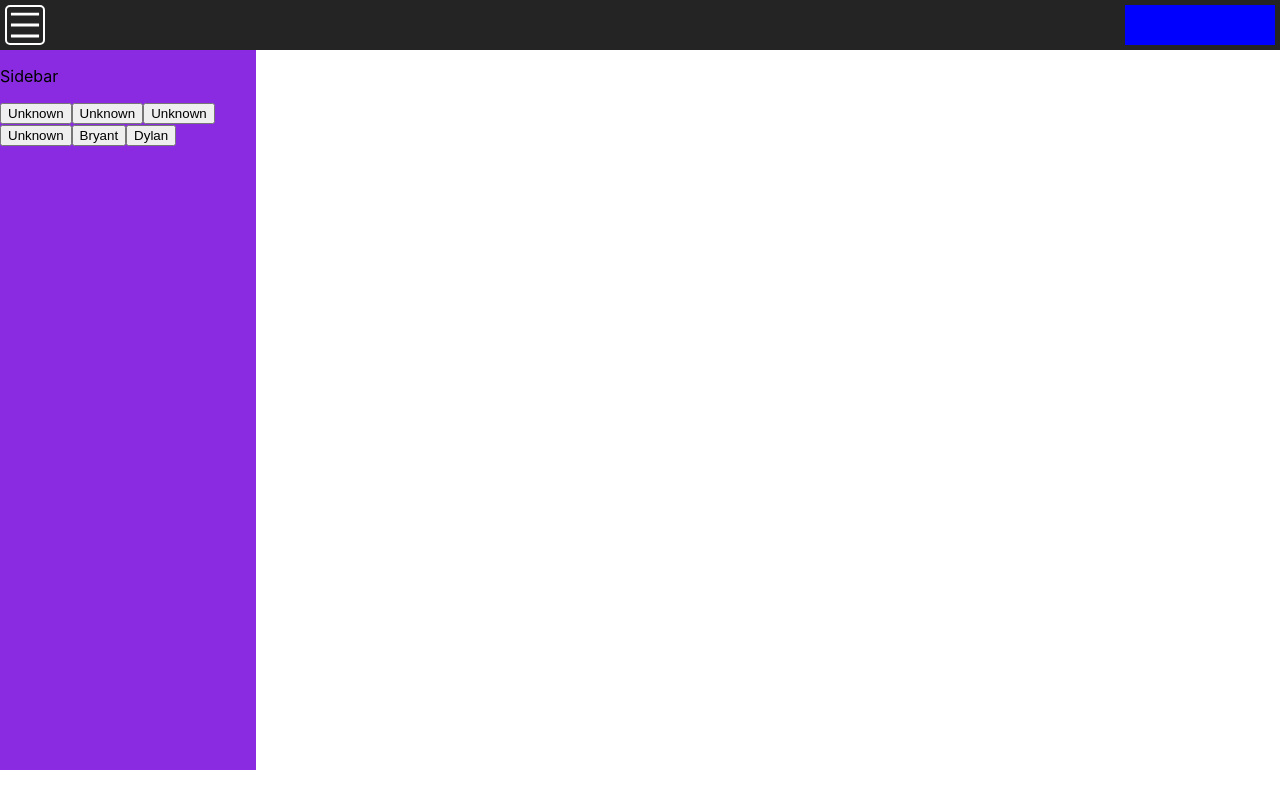
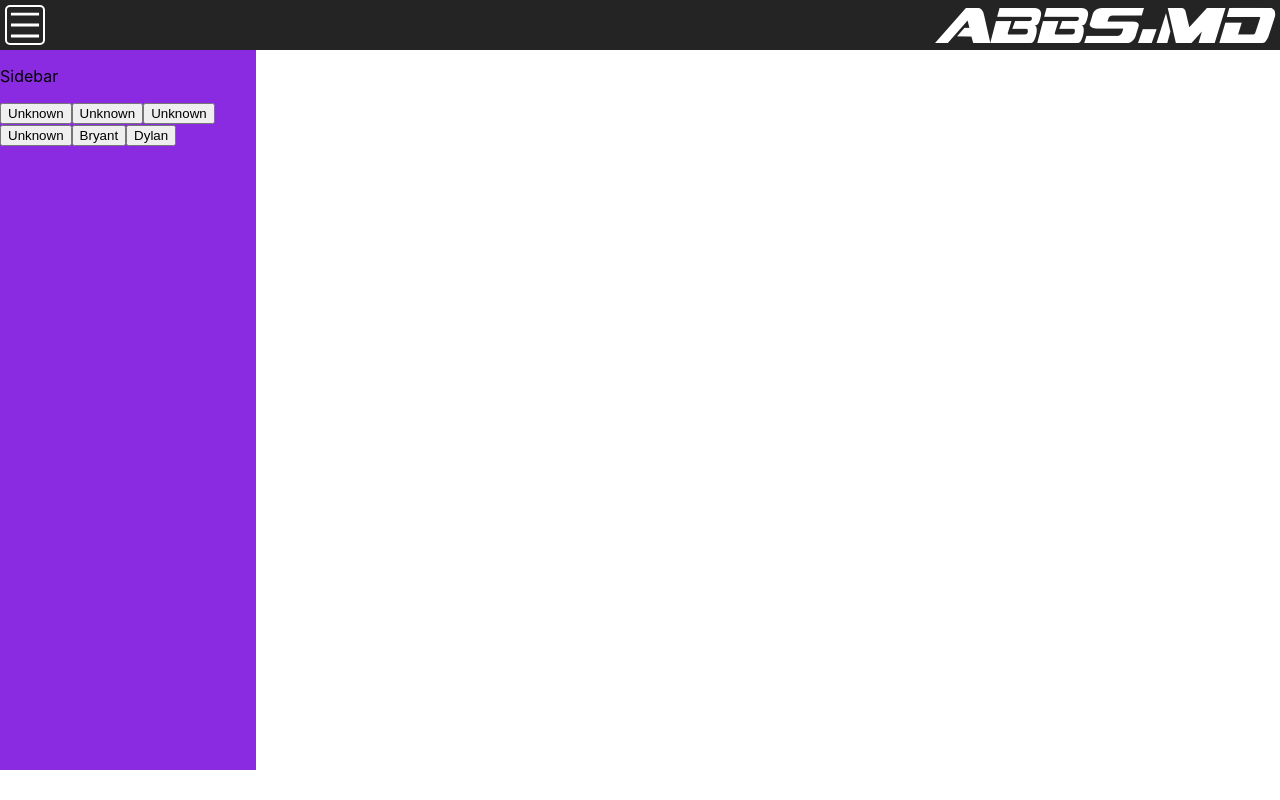
Before and after one commit to DylanLovell93/squad-scp, a React (Create React App) app: page / in a window 1280 px wide. Built offline with nearby package versions, Linux system fonts and the light colour scheme.

Commit message:
logo v1, added font

```diff
--- a/src/Components/Nav/Logo.css
+++ b/src/Components/Nav/Logo.css
@@ -1,6 +1,8 @@
 .Logo {
-  background-color: blue;
   height: 40px;
-  width: 150px;
+  width: 340px;
   align-self: center;
 }
+.Logo:hover {
+  cursor: default;
+}
--- a/src/Components/Nav/Logo.jsx
+++ b/src/Components/Nav/Logo.jsx
@@ -1,7 +1,12 @@
 import './Logo.css';
+import Letter from './Logo/Letter';
 
 const Logo = () => {
-  return <div className="Logo"></div>;
+  const word = 'abbs.md';
+  const editedWord = word
+    .split('')
+    .map((char) => <Letter singleLetter={char} />);
+  return <div className="Logo">{editedWord}</div>;
 };
 
 export default Logo;
--- /dev/null
+++ b/src/Components/Nav/Logo/Letter.css
@@ -0,0 +1,14 @@
+@font-face {
+  font-family: DreamMMA;
+  src: url(../../../fonts/Dream\ MMA.ttf);
+}
+
+.Letter {
+  font-family: DreamMMA;
+  color: white;
+  font-size: 50px;
+  user-select: none;
+}
+.Letter:hover {
+  color: turquoise;
+}
--- /dev/null
+++ b/src/Components/Nav/Logo/Letter.jsx
@@ -0,0 +1,8 @@
+import './Letter.css';
+
+const Letter = (props) => {
+  const { singleLetter } = props;
+  return <span className="Letter">{singleLetter}</span>;
+};
+
+export default Letter;
```
Also changed, not shown: src/fonts/Dream MMA.ttf (added).
